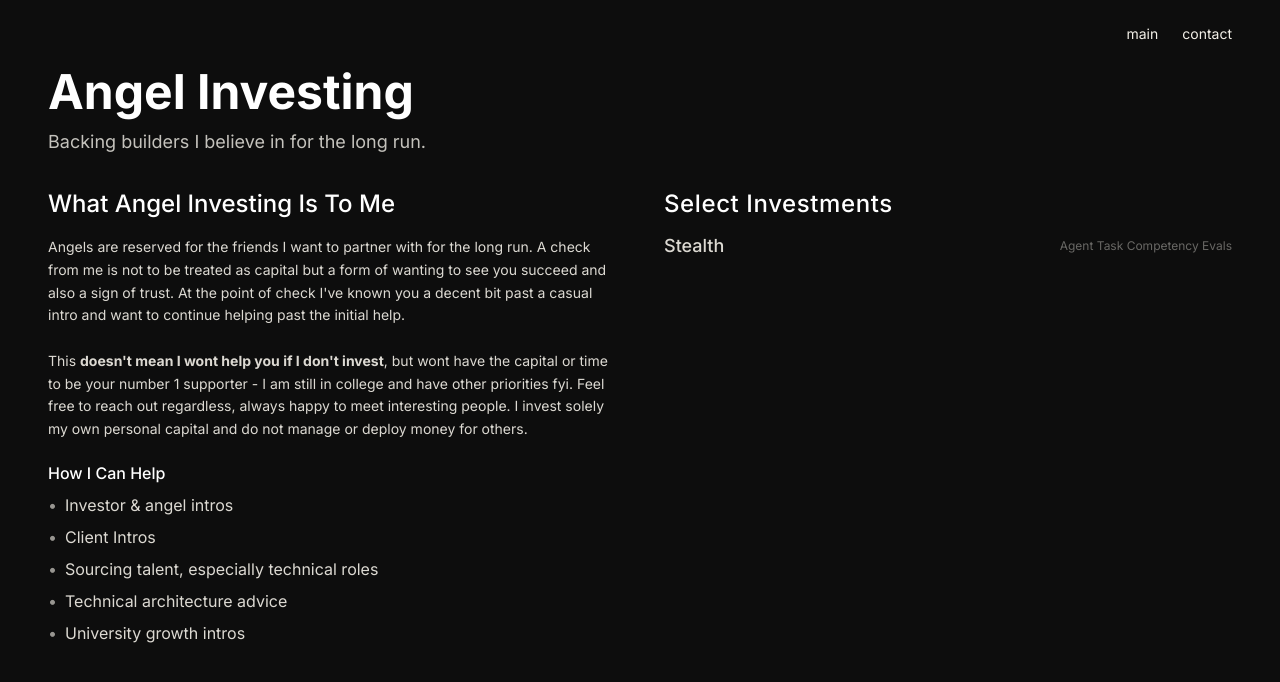
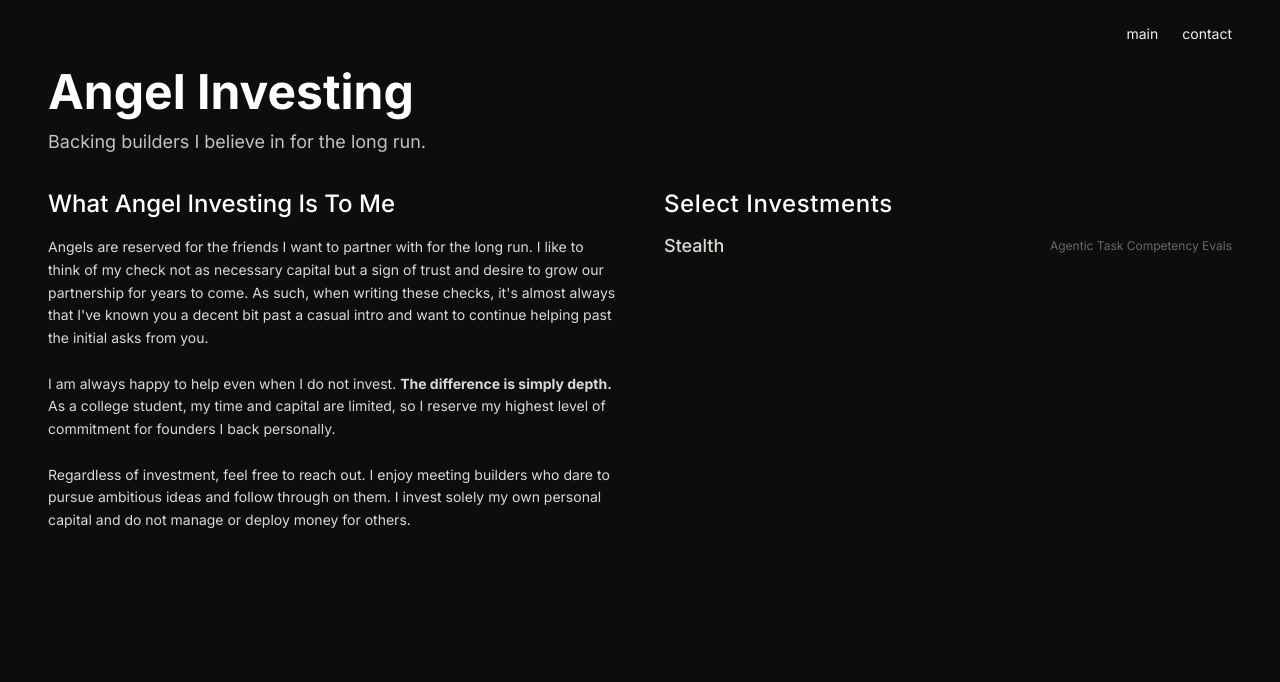
Before and after one commit to sean-lai-sh/sshlai, a Next.js app: page /angels in a window 1280 px wide. Shown: the top 682 px of the page. Built offline with nearby package versions, Linux system fonts and the light colour scheme.

Commit message:
Edited wording on /angels

```diff
--- a/app/angels/page.tsx
+++ b/app/angels/page.tsx
@@ -54,13 +54,15 @@ const Page = () => {
               <div className="space-y-3 text-sm text-beige/90 leading-relaxed">
                 <p>
                     Angels are reserved for the friends I want to partner
-                    with for the long run. A check from me is not to be treated as capital but a form
-                    of wanting to see you succeed and also a sign of trust. At the point of check I&apos;ve known you a decent bit past a casual intro and want to continue helping past the initial help.
+                    with for the long run. I like to think of my check not as necessary capital but a sign of trust and desire to grow our partnership for years to come. As such, when writing these checks, it's almost always that I&apos;ve known you a decent bit past a casual intro and want to continue helping past the initial asks from you.
                 <br />
                 <br />
-                    This <strong> doesn&apos;t mean I wont help you if I don&apos;t invest</strong>, but wont have the capital or time to be your number 1 supporter - I am still in college and have other priorities fyi. Feel free to reach out regardless, always happy to meet interesting people. I invest solely my own personal capital and do not manage or deploy money for others.
+                    I am always happy to help even when I do not invest. <strong> The difference is simply depth. </strong> As a college student, my time and capital are limited, so I reserve my highest level of commitment for founders I back personally.
+                <br />
+                <br />
+               Regardless of investment, feel free to reach out. I enjoy meeting builders who dare to pursue ambitious ideas and follow through on them. I invest solely my own personal capital and do not manage or deploy money for others.
                 </p>
-                <div className="pt-2">
+                {/* <div className="pt-2">
                   <h3 className="text-base text-white font-medium mb-2">
                     How I Can Help
                   </h3>
@@ -86,7 +88,7 @@ const Page = () => {
                       <span>University growth intros</span>
                     </li>
                   </ul>
-                </div>
+                </div> */}
               </div>
             </section>
 
@@ -100,7 +102,7 @@ const Page = () => {
                   <InvestmentLink
                     href="https://en.wikipedia.org/wiki/Stealth_startup"
                     name="Stealth"
-                    category="Agent Task Competency Evals"
+                    category="Agentic Task Competency Evals"
                   />
                 </li>
               </ul>
```
